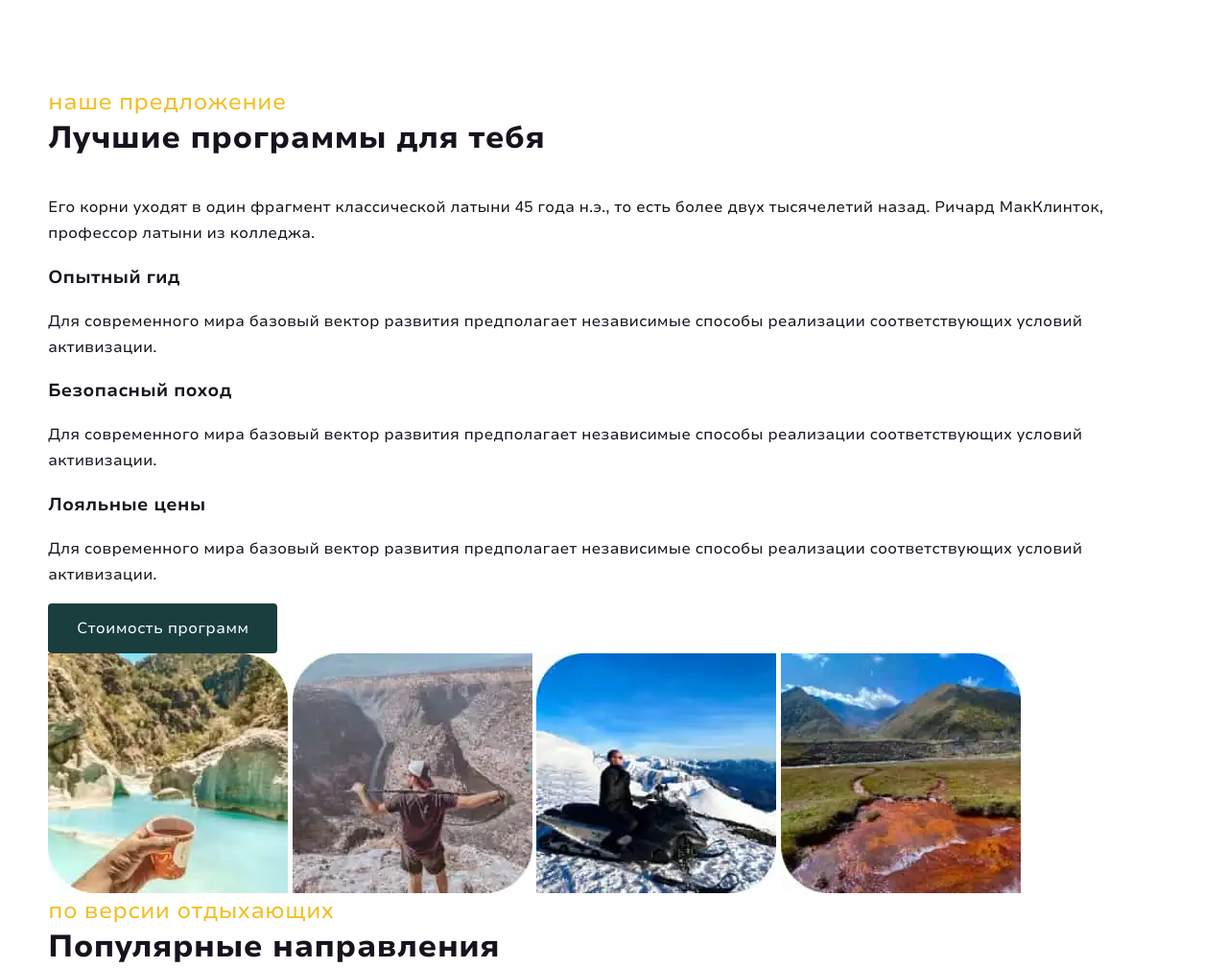
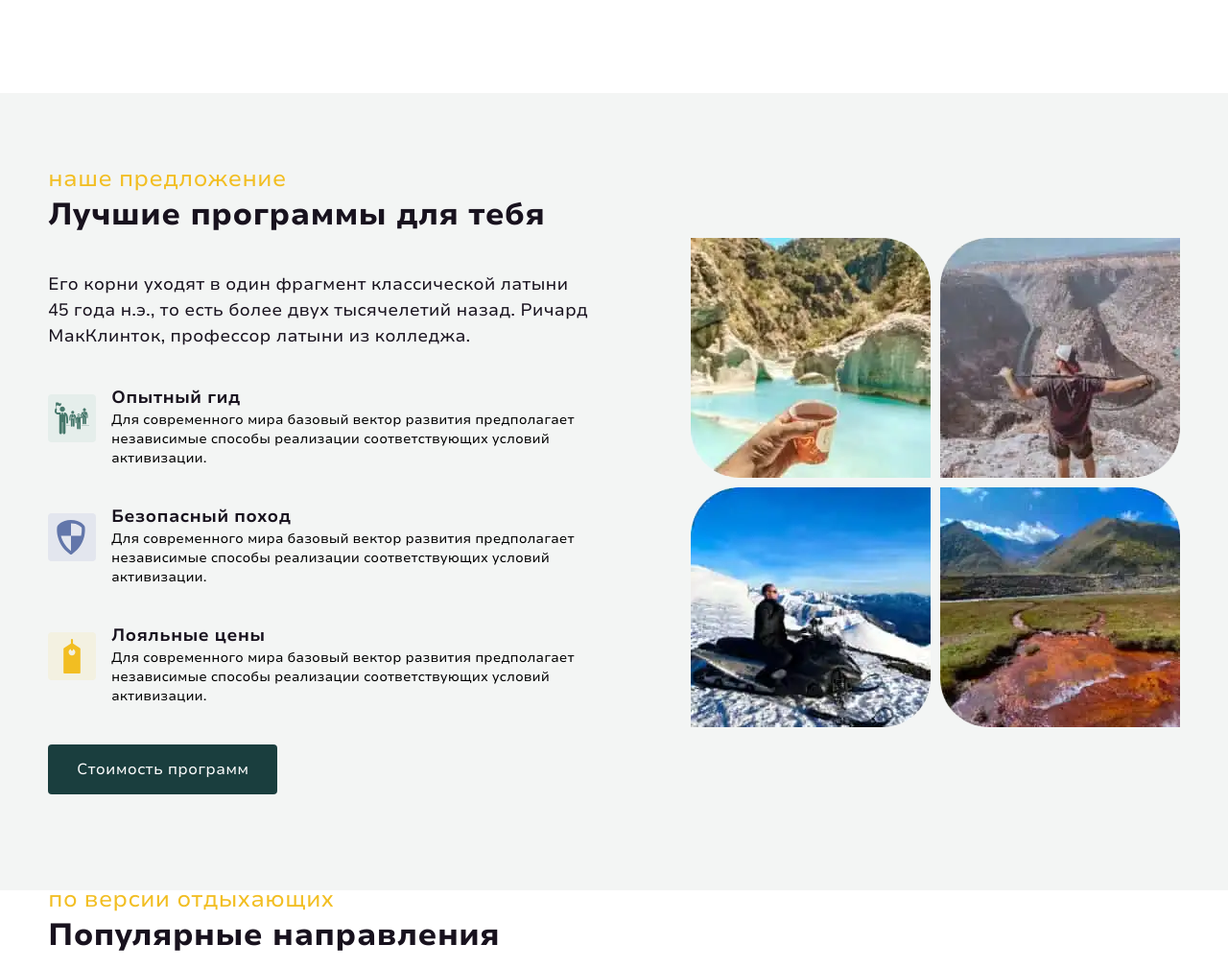
Before and after one commit to NicoMSK/Trip_Tibet, a website: page index.html in a window 1280 px wide. Shown: the part 1623-2632 px from the top of the page at 96% size. Drawn offline with Linux system fonts and the light colour scheme.

Commit message:
Стилизовал и адаптировал Programs (#5)
* Стилизовал для десктопа блок программы

* Адаптировал блок programs под разные размеры экранов

```diff
--- a/index.html
+++ b/index.html
@@ -120,53 +120,63 @@
     </section>
     <section class="programs">
       <div class="programs__container container">
+        <div class="programs__wrapper">
           <p class="programs__text preview-text">наше предложение</p>
           <h2 class="programs__title title">Лучшие программы для тебя</h2>
           <p class="programs__description">Его корни уходят в&nbsp;один фрагмент классической латыни 45&nbsp;года н.э.,
             то&nbsp;есть более двух тысячелетий назад. Ричард МакКлинток, профессор латыни из&nbsp;колледжа.</p>
           <ul class="programs__list">
-          <li class="programs__item">
+            <li class="programs__item programs__item--guide">
               <h3 class="programs__subtitle">Опытный гид</h3>
-            <p class="programs__sub-description">Для современного мира базовый вектор развития предполагает независимые
+              <p class="programs__sub-description">Для современного мира базовый вектор развития предполагает
+                независимые
                 способы реализации соответствующих условий активизации.</p>
             </li>
-          <li class="programs__item">
+            <li class="programs__item programs__item--safety">
               <h3 class="programs__subtitle">Безопасный поход</h3>
-            <p class="programs__sub-description">Для современного мира базовый вектор развития предполагает независимые
+              <p class="programs__sub-description">Для современного мира базовый вектор развития предполагает
+                независимые
                 способы реализации соответствующих условий активизации.</p>
             </li>
-          <li class="programs__item">
+            <li class="programs__item programs__item--price">
               <h3 class="programs__subtitle">Лояльные цены</h3>
-            <p class="programs__sub-description">Для современного мира базовый вектор развития предполагает независимые
+              <p class="programs__sub-description">Для современного мира базовый вектор развития предполагает
+                независимые
                 способы реализации соответствующих условий активизации.</p>
             </li>
           </ul>
           <a class="programs__link btn" href="#">Стоимость программ</a>
+        </div>
         <div class="programs__media">
           <picture>
             <source srcset="images/programs/programs-1.webp 1x, images/programs/programs-1@2x.webp 2x"
               type="image/webp">
-            <img class="programs__img" src="images/programs/programs-1.jpg" srcset="images/programs/programs-1@2x.jpg"
-              width="250" height="250" alt="Рука с напитком на фоне гор и лазурно голубой воды" loading="lazy">
+            <img class="programs__img programs__img--top-left" src="images/programs/programs-1.jpg"
+              srcset="images/programs/programs-1@2x.jpg" width="250" height="250"
+              alt="Рука с напитком на фоне гор и лазурно голубой воды" loading="lazy">
           </picture>
           <picture>
             <source srcset="images/programs/programs-2.webp 1x, images/programs/programs-2@2x.webp 2x"
               type="image/webp">
-            <img src="images/programs/programs-2.jpg" srcset="images/programs/programs-2@2x.jpg" width="250"
-              height="250" alt="Человек стоящий на обрыве каньона" loading="lazy">
+            <img class="programs__img programs__img--top-right" src="images/programs/programs-2.jpg"
+              srcset="images/programs/programs-2@2x.jpg" width="250" height="250"
+              alt="Человек стоящий на обрыве каньона" loading="lazy">
           </picture>
           <picture>
             <source srcset="images/programs/programs-3.webp 1x, images/programs/programs-3@2x.webp 2x"
               type="image/webp">
-            <img src="images/programs/programs-3.jpg" srcset="images/programs/programs-3@2x.jpg" width="250"
-              height="250" alt="Человек сидит на снегоходе на вершине горы" loading="lazy">
+            <img class="programs__img programs__img--bottom-left" src="images/programs/programs-3.jpg"
+              srcset="images/programs/programs-3@2x.jpg" width="250" height="250"
+              alt="Человек сидит на снегоходе на вершине горы" loading="lazy">
           </picture>
           <picture>
             <source srcset="images/programs/programs-4.webp 1x, images/programs/programs-4@2x.webp 2x"
               type="image/webp">
-            <img src="images/programs/programs-4.jpg" srcset="images/programs/programs-4@2x.jpg" width="250"
-              height="250" alt="Горы и равнина с рекой" loading="lazy">
+            <img class="programs__img programs__img--bottom-right" src="images/programs/programs-4.jpg"
+              srcset="images/programs/programs-4@2x.jpg" width="250" height="250" alt="Горы и равнина с рекой"
+              loading="lazy">
           </picture>
+
         </div>
       </div>
     </section>
--- a/styles/blocks/_programs.scss
+++ b/styles/blocks/_programs.scss
@@ -0,0 +1,142 @@
+$sub-description: #000000;
+
+.programs {
+  background-color: $section-bg;
+}
+
+.programs__container {
+  padding-top: 80px;
+  padding-bottom: 100px;
+  display: flex;
+  justify-content: space-between;
+  align-items: center;
+  column-gap: 15px;
+
+  @media (max-width: $tablet-medium-width) {
+    padding-top: 65px;
+    padding-bottom: 65px;
+  }
+
+  @media (max-width: $mobile-width) {
+    padding-top: 50px;
+    padding-bottom: 50px;
+  }
+}
+
+.programs__wrapper {
+  max-width: 580px;
+  flex: 1;
+
+  @media (max-width: $desktop-width) {
+    flex: 3;
+  }
+}
+
+.programs__description {
+  margin: 0;
+  margin-bottom: 40px;
+  font-size: 1.125rem;
+  line-height: 150%;
+
+  @media (max-width: $mobile-width) {
+    margin-bottom: 32px;
+    font-size: 1rem;
+  }
+}
+
+.programs__item {
+  margin-bottom: 40px;
+  padding-left: 66px;
+  position: relative;
+
+  &::before {
+    content: "";
+    width: 50px;
+    height: 50px;
+    position: absolute;
+    top: 7px;
+    left: 0;
+    background-repeat: no-repeat;
+  }
+
+  &--guide::before {
+    background-image: url("../icons/sprite.svg#guide");
+  }
+
+  &--safety::before {
+    background-image: url("../icons/sprite.svg#safety");
+  }
+
+  &--price::before {
+    background-image: url("../icons/sprite.svg#price");
+  }
+
+  @media (max-width: $mobile-width) {
+    margin-bottom: 32px;
+
+    &::before {
+      top: 0;
+    }
+  }
+}
+
+.programs__subtitle {
+  @include title-basic;
+
+  margin-bottom: 4px;
+  font-size: 1.125rem;
+  font-weight: 700;
+  line-height: 111%;
+  letter-spacing: 0.01em;
+}
+
+.programs__sub-description {
+  margin: 0;
+  padding: 0;
+  font-size: 0.875rem;
+  line-height: 143%;
+  color: $sub-description;
+}
+
+.programs__media {
+  max-width: 510px;
+  // height: calc(100% - 50px);
+  display: grid;
+  grid-template-columns: repeat(auto-fill, minmax(200px, 1fr));
+  flex: 1;
+  align-items: center;
+  gap: 10px;
+
+  @media (max-width: $desktop-width) {
+    grid-template-columns: 180px;
+    justify-content: center;
+  }
+
+  @media (max-width: $mobile-width) {
+    display: none;
+  }
+}
+
+.programs__img {
+  display: block;
+
+  &--top-left {
+    border-top-right-radius: 50px;
+    border-bottom-left-radius: 50px;
+  }
+
+  &--top-right {
+    border-bottom-right-radius: 50px;
+    border-top-left-radius: 50px;
+  }
+
+  &--bottom-left {
+    border-bottom-right-radius: 50px;
+    border-top-left-radius: 50px;
+  }
+
+  &--bottom-right {
+    border-top-right-radius: 50px;
+    border-bottom-left-radius: 50px;
+  }
+}
```
Also changed, not shown: styles/styles.css, 1 other file. Lines whose indentation alone changed are shown as unchanged.
